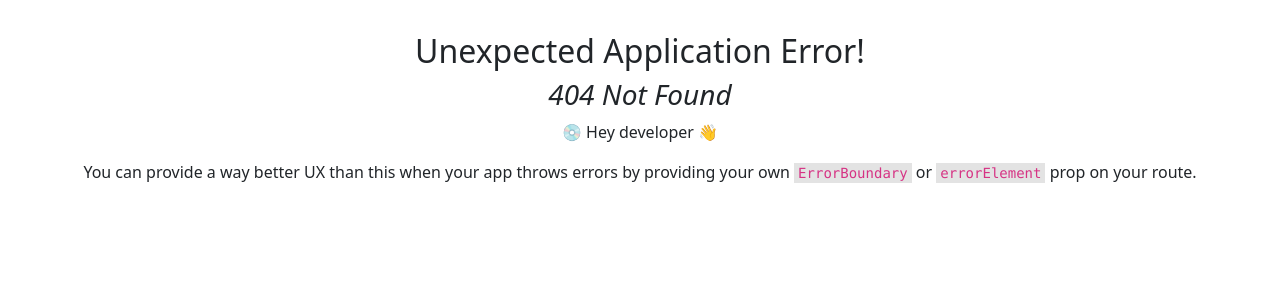
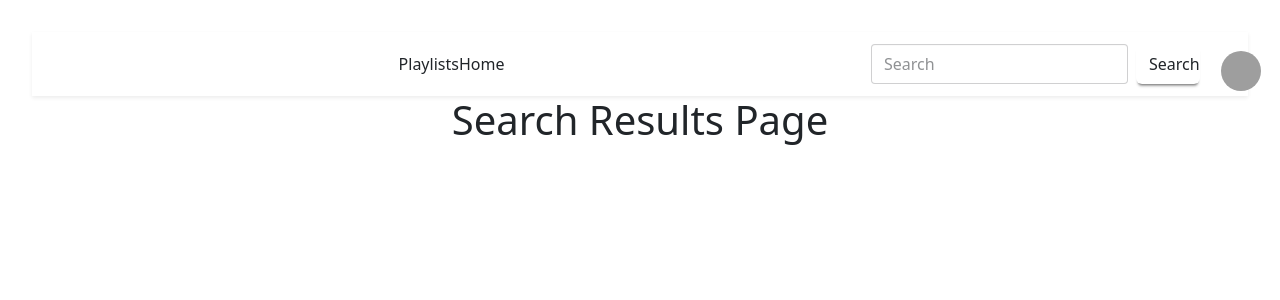
Before and after one commit to chase-coleman/Music-App-Proj, a React (Vite) app in the folder frontend/: page /search-results/1 in a window 1280 px wide. Before the commit this address had no page. Shown: the top 300 px of the page. Built offline with nearby package versions, Linux system fonts and the light colour scheme; no server answers; grey boxes are pictures that could not be loaded.

Commit message:
moved data handling process for a user's song/artist/album search from the Navbar component to it's own page using useNavigate and useParams

```diff
--- a/frontend/src/components/Navbar.jsx
+++ b/frontend/src/components/Navbar.jsx
@@ -1,4 +1,4 @@
-import { Link, useOutletContext } from "react-router-dom";
+import { Link, useNavigate, useOutletContext } from "react-router-dom";
 import { Nav } from "react-bootstrap";
 import axios from "axios";
 import { useEffect, useState } from "react";
@@ -6,20 +6,12 @@ import { useEffect, useState } from "react";
 const Navbar = () => {
   const [search, setSearch] = useState("");
   const {userToken} = useOutletContext()
+  const navigate = useNavigate()
 
   const handleSearch = async () => {
     // const userToken = localStorage.getItem("token");
-    const searchUrl = "http://127.0.0.1:8000/api/v1/auth/spotify/callback/"
-    try {
-      const response = await axios.get(searchUrl + search, {
-        headers: {
-          Authorization: `Token ${userToken}`
-        }
-      })
-      console.log(response.data)
-    } catch (error) {
-      console.error("Error:", error)
-    }
+    const queryItem = search
+    navigate(`/search-results/${queryItem}`, {replace: true})
   }
 
 
--- /dev/null
+++ b/frontend/src/pages/SearchResultsPage.jsx
@@ -0,0 +1,40 @@
+import React, { useEffect, useState } from "react";
+import Navbar from "../components/Navbar";
+import { useOutletContext, useParams } from "react-router-dom";
+import axios from "axios";
+
+const SearchResults = () => {
+  const {userToken} = useOutletContext()
+  const {queryItem} = useParams()
+
+  useEffect(() => {
+    if (queryItem === false){
+      return
+    } else {
+      handleSearch()
+    }
+  }, [queryItem])
+
+   const handleSearch = async () => {
+      // const userToken = localStorage.getItem("token");
+      const searchUrl = "http://127.0.0.1:8000/api/v1/auth/spotify/callback/"
+      try {
+        const response = await axios.get(searchUrl + queryItem, {
+          headers: {
+            Authorization: `Token ${userToken}`
+          }
+        })
+        console.log(response.data)
+      } catch (error) {
+        console.error("Error:", error)
+      }
+    }
+  return (
+    <>
+    <Navbar />
+    <h1>Search Results Page</h1>
+    </>
+  )
+}
+
+export default SearchResults
```
Also changed, not shown: frontend/src/router.jsx (+6 -1 lines).
